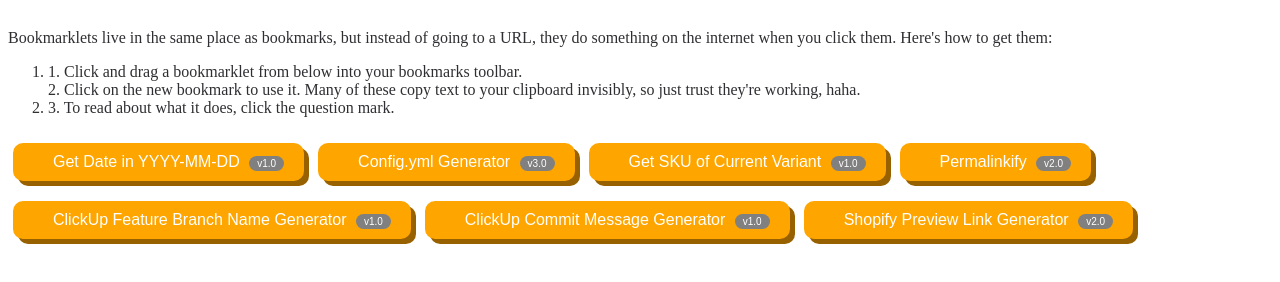
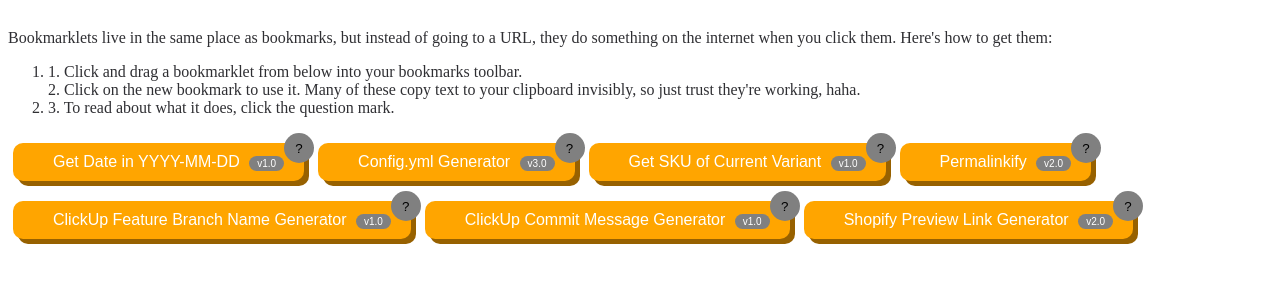
Before and after one commit to GorgonFreeman/bookmarklets, a website: page index.html in a window 1280 px wide. Shown: the part 108-390 px from the top of the page. Drawn offline with Linux system fonts and the light colour scheme.

Commit message:
display docs link

```diff
--- a/scripts.js
+++ b/scripts.js
@@ -1,6 +1,6 @@
 const bookmarkletTemplate = (b) => {
   // Icon currently doesn't work in Chrome, so not bothering for the moment
-  const { title, script, version } = b;
+  const { title, script, docs, version } = b;
   return `
     <a
       id="${ title }"
@@ -11,8 +11,16 @@
       ${ typeof icon === 'undefined' ? '' : `<img src="${ icon }" />` }
       ${ title }
       <div class="bookmarklet_version">v${ version }</div>
+      <button class="bookmarklet_docs" onClick="linkOut('${ docs }')">?</button>
     </a>
   `;
+}
+
+const linkOut = (url) => {
+  event.preventDefault();
+  event.stopPropagation();
+  window.open(url);
+  return false;
 }
 
 const bookmarklets = [
--- a/styles.css
+++ b/styles.css
@@ -34,6 +34,7 @@
   display: inline-block;
   cursor: grab;
   box-shadow: 5px 5px var(--bookmarklet_shadow);
+  position: relative;
 }
 
 .bookmarklet:active {
@@ -48,3 +49,18 @@
   border-radius: 10px;
   margin-left: 5px;
 }
+
+.bookmarklet_docs {
+  position: absolute;
+  top: -10px;
+  right: -10px;
+  width: 30px;
+  height: 30px;
+  background-color: grey;
+  border-radius: 50%;
+  display: flex;
+  justify-content: center;
+  align-items: center;
+  border: none;
+  cursor: pointer;
+}
```
